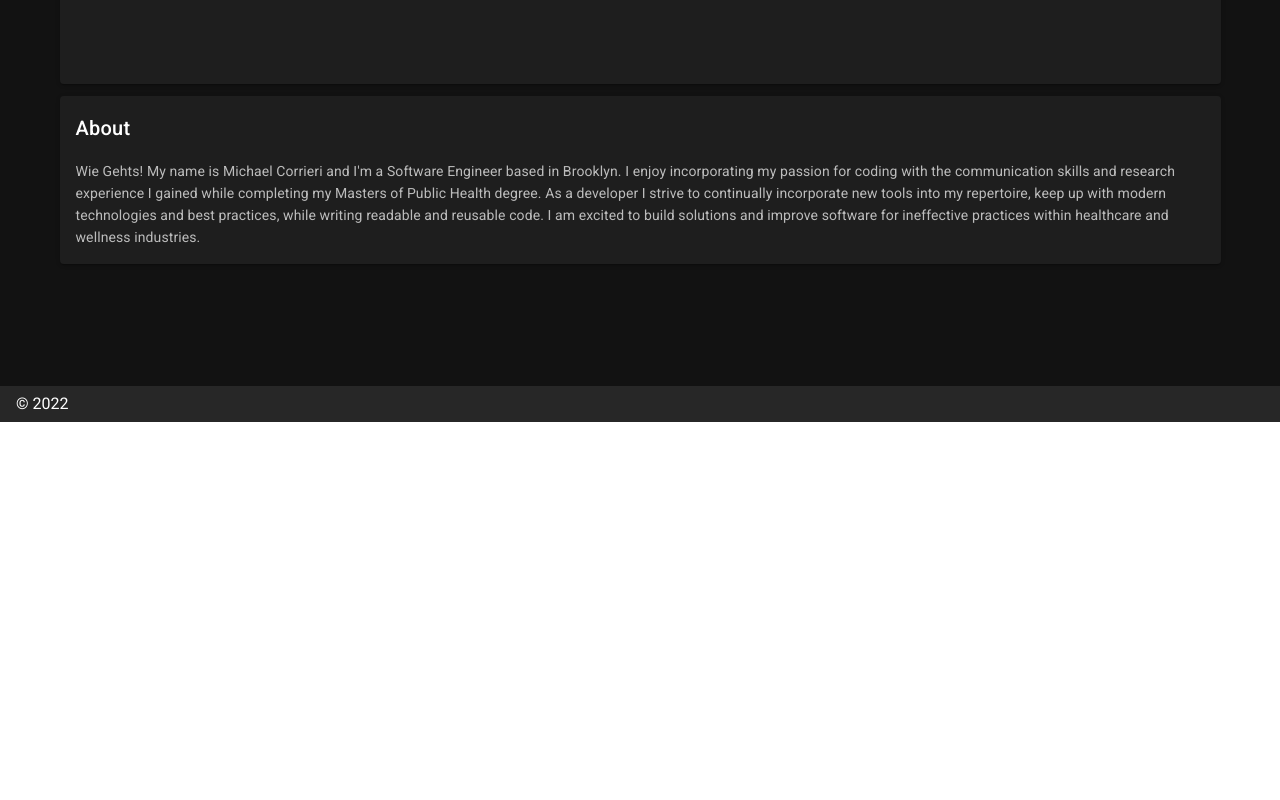
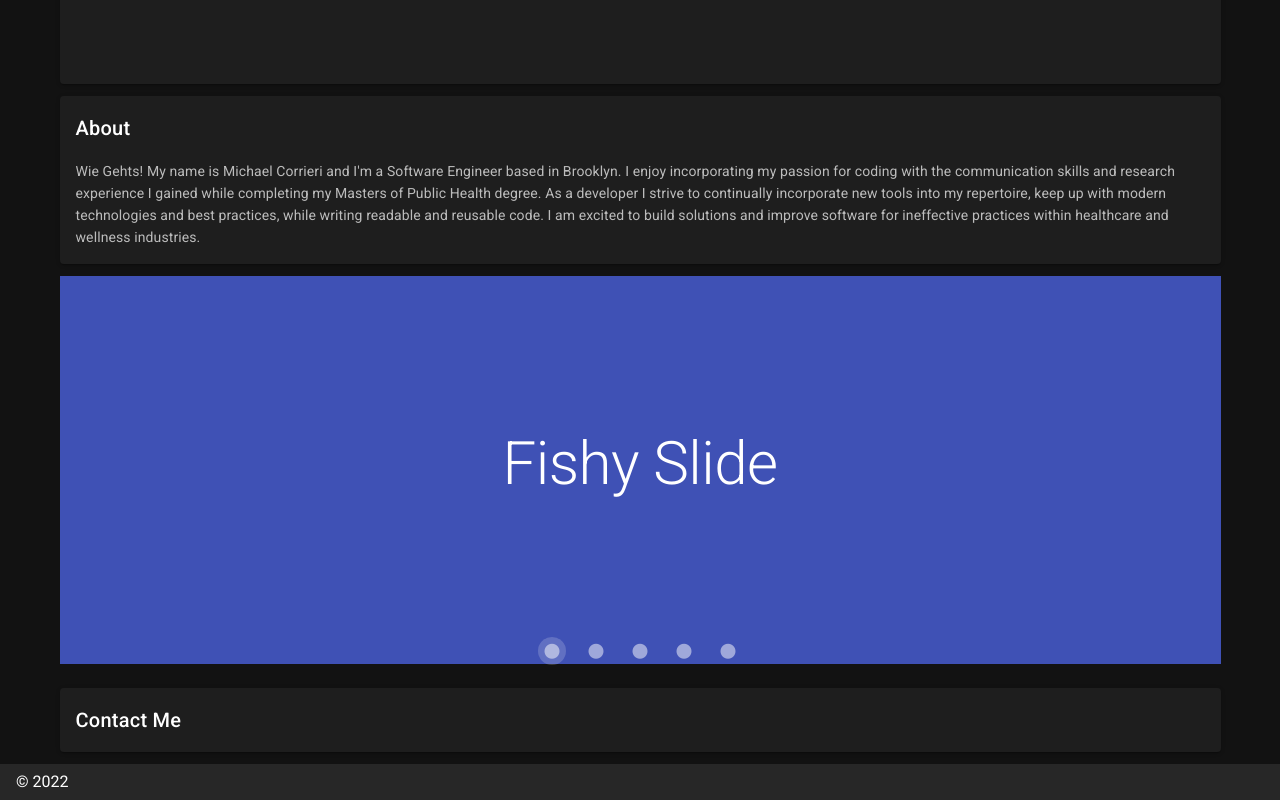
Before and after one commit to mcorrieri/vue-website, a Nuxt app: page / in a window 1280 px wide. Shown: the part 378-1178 px from the top of the page. Before the commit the page ends 800 px from the top, so only its background shows below. Built offline with nearby package versions, Linux system fonts and the light colour scheme.

Commit message:
project and contact cards added

```diff
--- /dev/null
+++ b/components/ContactContainer.vue
@@ -0,0 +1,11 @@
+<template>
+  <v-card>
+    <v-card-title>Contact Me</v-card-title>
+  </v-card>
+</template>
+
+<script>
+export default {};
+</script>
+
+<style scoped></style>
--- a/components/HomePage.vue
+++ b/components/HomePage.vue
@@ -8,9 +8,13 @@
     </v-card>
 
     <AboutContainer />
+    <ProjectContainer />
+    <ContactContainer />
   </div>
 </template>
 
-<script setup></script>
+<script setup>
+import ContactContainer from "./ContactContainer.vue";
+</script>
 
 <style></style>
--- /dev/null
+++ b/components/ProjectContainer.vue
@@ -0,0 +1,48 @@
+<template>
+  <v-carousel
+    cycle
+    height="400"
+    hide-delimiter-background
+    show-arrows-on-hover
+    class="my-3"
+  >
+    <template v-slot:prev="{ on, attrs }">
+      <v-btn color="success" v-bind="attrs" v-on="on">Previous slide</v-btn>
+    </template>
+    <template v-slot:next="{ on, attrs }">
+      <v-btn color="info" v-bind="attrs" v-on="on">Next slide</v-btn>
+    </template>
+    <v-carousel-item v-for="(slide, i) in slides" :key="i">
+      <v-sheet :color="colors[i]" height="100%">
+        <v-row class="fill-height" align="center" justify="center">
+          <div class="text-h2">{{ slide }} Slide</div>
+        </v-row>
+      </v-sheet>
+    </v-carousel-item>
+  </v-carousel>
+</template>
+
+<script>
+export default {
+  data() {
+    return {
+      colors: [
+        "indigo",
+        "warning",
+        "pink darken-2",
+        "red lighten-1",
+        "deep-purple accent-4",
+      ],
+      slides: [
+        "Fishy",
+        "Covid-19 Vaccine Map",
+        "Emoji Tic Tac Toe",
+        "Big Apple Vacations",
+        "Fifth",
+      ],
+    };
+  },
+};
+</script>
+
+<style scoped></style>
```
